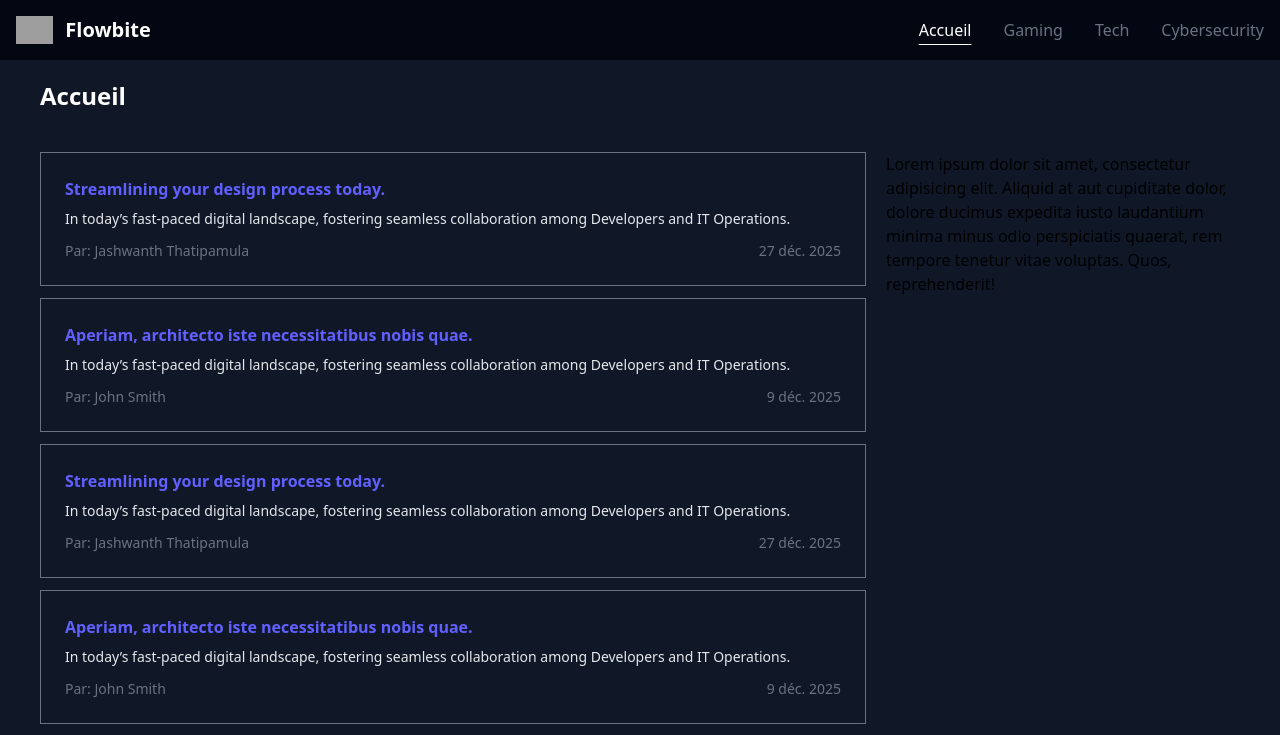
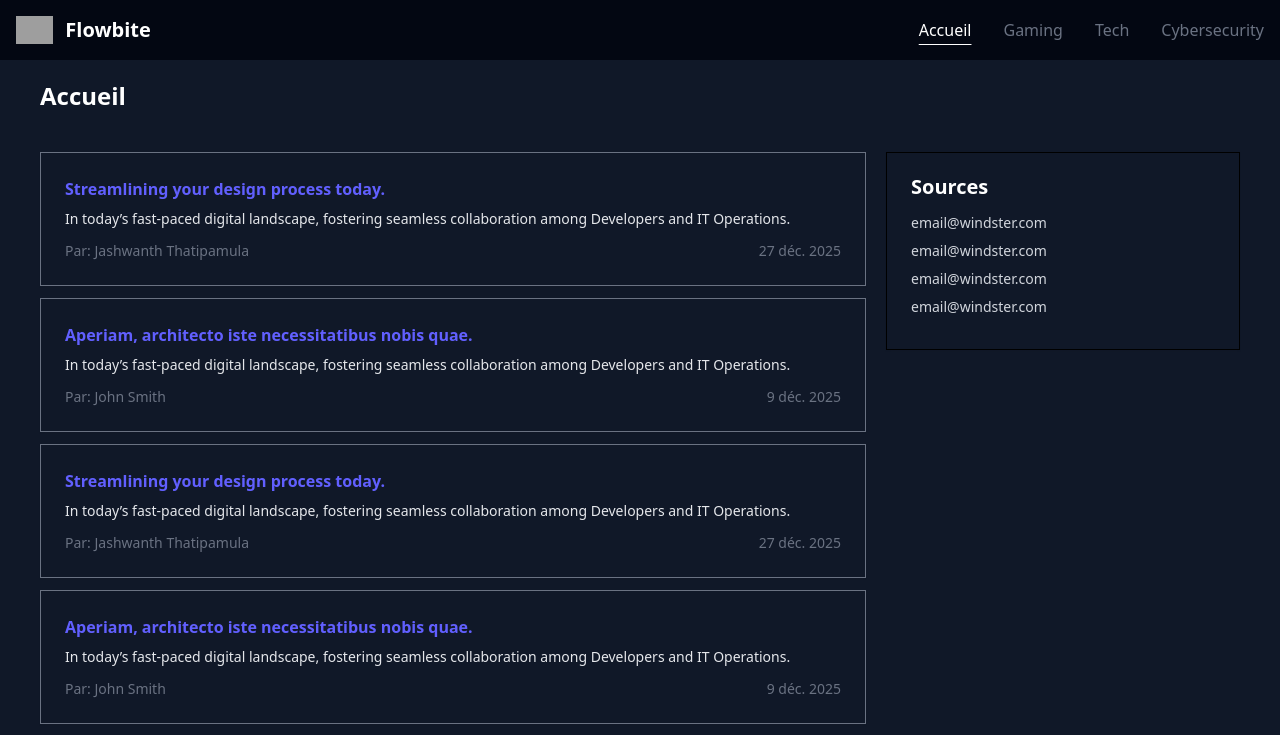
Before and after one commit to Meindonsa/techwatch-webapp, a Vue app: page / in a window 1280 px wide. Shown: the top 735 px of the page. Built offline with nearby package versions, Linux system fonts and the light colour scheme; grey boxes are pictures that could not be loaded; the HTML template or start-up script is replaced by a standard one.

Commit message:
feat: Display sources list

```diff
--- a/src/features/home/Sources.vue
+++ b/src/features/home/Sources.vue
@@ -1,9 +1,36 @@
-<script setup lang="ts"></script>
+<script setup lang="ts">
+</script>
 
 <template>
-  Lorem ipsum dolor sit amet, consectetur adipisicing elit. Aliquid at aut cupiditate dolor, dolore
-  ducimus expedita iusto laudantium minima minus odio perspiciatis quaerat, rem tempore tenetur
-  vitae voluptas. Quos, reprehenderit!
+  <div
+    class="w-full max-w-sm p-6 bg-neutral-primary-soft border border-default rounded-base shadow-xs"
+  >
+    <h5 class="mb-4 text-xl font-semibold leading-none text-heading text-white">Sources</h5>
+    <div class="flow-root">
+      <ul role="list" class="divide-default text-gray-300">
+        <li
+          class="text-sm text-body truncate mb-2 hover:text-indigo-500 transition ease-in-out duration-300"
+        >
+          <a class="cursor-pointer hover:underline hover:underline-offset-4">email@windster.com</a>
+        </li>
+        <li
+          class="text-sm text-body truncate mb-2 hover:text-indigo-500 transition ease-in-out duration-300"
+        >
+          <a class="cursor-pointer hover:underline hover:underline-offset-4">email@windster.com</a>
+        </li>
+        <li
+          class="text-sm text-body truncate mb-2 hover:text-indigo-500 transition ease-in-out duration-300"
+        >
+          <a class="cursor-pointer hover:underline hover:underline-offset-4">email@windster.com</a>
+        </li>
+        <li
+          class="text-sm text-body truncate mb-2 hover:text-indigo-500 transition ease-in-out duration-300"
+        >
+          <a class="cursor-pointer hover:underline hover:underline-offset-4">email@windster.com</a>
+        </li>
+      </ul>
+    </div>
+  </div>
 </template>
 
 <style scoped></style>
--- a/src/shared/components/Navbar.vue
+++ b/src/shared/components/Navbar.vue
@@ -23,12 +23,12 @@ const onFilter = (name: string) => {
 <template>
   <nav class="bg-gray-950 fixed w-full z-20 top-0 start-0 border-b border-b-gray-900">
     <div class="max-w-7xl flex flex-wrap items-center justify-between mx-auto p-4">
-      <a href="https://flowbite.com/" class="flex items-center space-x-3 rtl:space-x-reverse">
+      <RouterLink to="/" class="flex items-center space-x-3 rtl:space-x-reverse">
         <img src="https://flowbite.com/docs/images/logo.svg" class="h-7" alt="Flowbite Logo" />
         <span class="self-center text-xl text-white text-heading font-semibold whitespace-nowrap">
           Flowbite
         </span>
-      </a>
+      </RouterLink>
       <div class="hidden w-full md:block md:w-auto" id="navbar-default">
         <ul
           class="font-medium flex flex-col p-4 md:p-0 mt-4 border border-default rounded-base bg-neutral-secondary-soft md:flex-row md:space-x-8 rtl:space-x-reverse md:mt-0 md:border-0 md:bg-neutral-primary"
```
